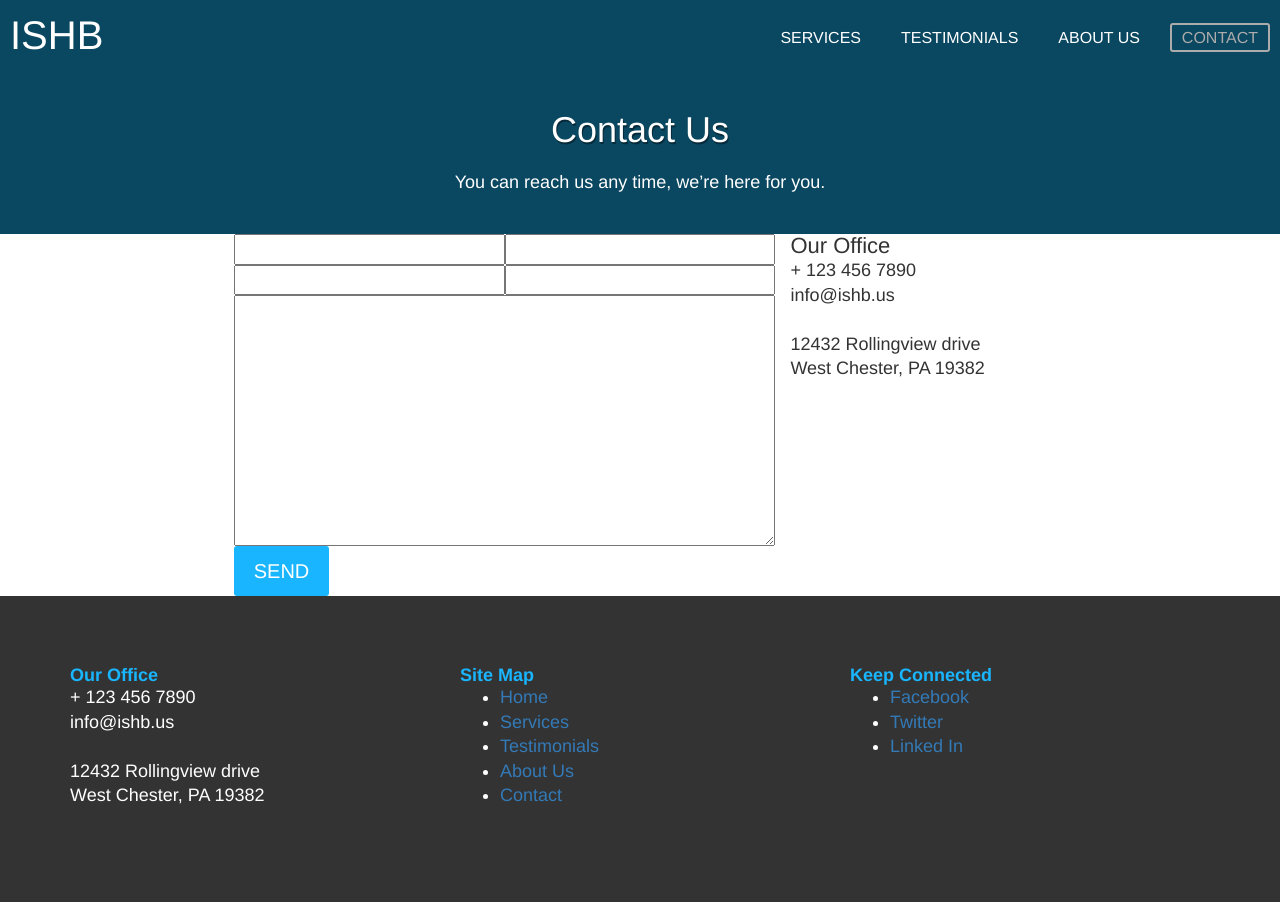
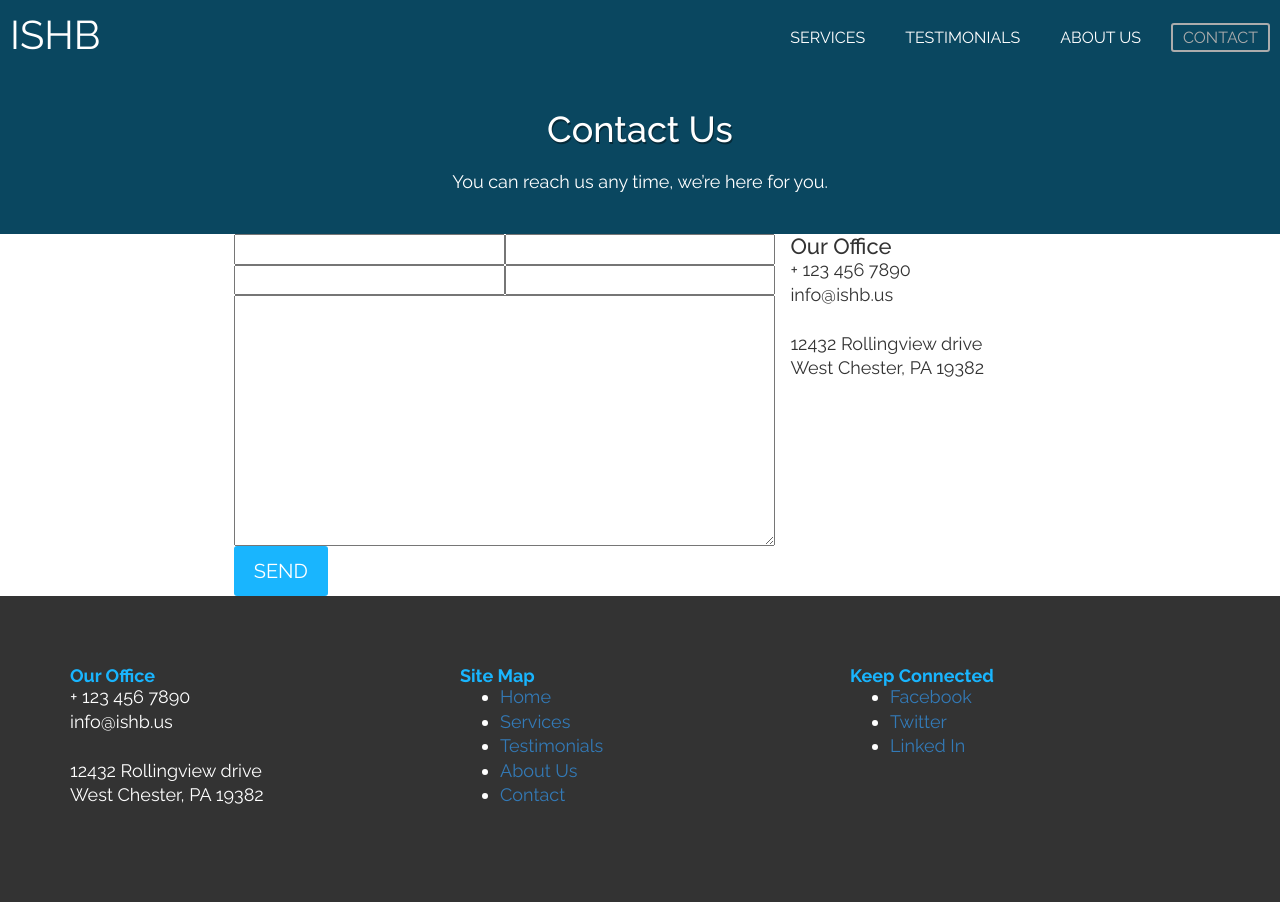
Before and after one commit to johntcarroll/ishb.github.io, a Jekyll site: the page built from contact.html, in a window 1280 px wide. Built offline with Jekyll 4.4.1, drawn with Linux system fonts in a browser that asks for light colours.

Commit message:
Now using `Raleway` font. Adds a noticeable load time :(

```diff
--- a/_includes/meta-head.html
+++ b/_includes/meta-head.html
@@ -9,4 +9,5 @@
   <link rel="stylesheet" href="{{ "/css/all.css" | prepend: site.baseurl }}">
   <link rel="canonical" href="{{ page.url | replace:'index.html','' | prepend: site.baseurl | prepend: site.url }}">
   <link rel="alternate" type="application/rss+xml" title="{{ site.title }}" href="{{ "/feed.xml" | prepend: site.baseurl | prepend: site.url }}" />
+  <link href='http://fonts.googleapis.com/css?family=Raleway:400,500,700' rel='stylesheet' type='text/css'>
 </head>
--- a/_sass/typography.sass
+++ b/_sass/typography.sass
@@ -9,7 +9,7 @@
   font-weight: 400
 body, p, input, textarea, select,
 h1,h2,h3,h4,h5
-  //font-family: Raleway
+  font-family: 'Raleway', sans-serif
   font-size: 18px
 
 
```
